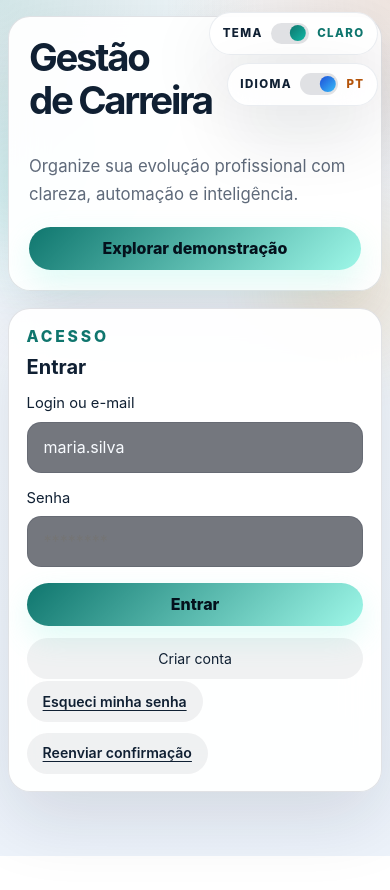
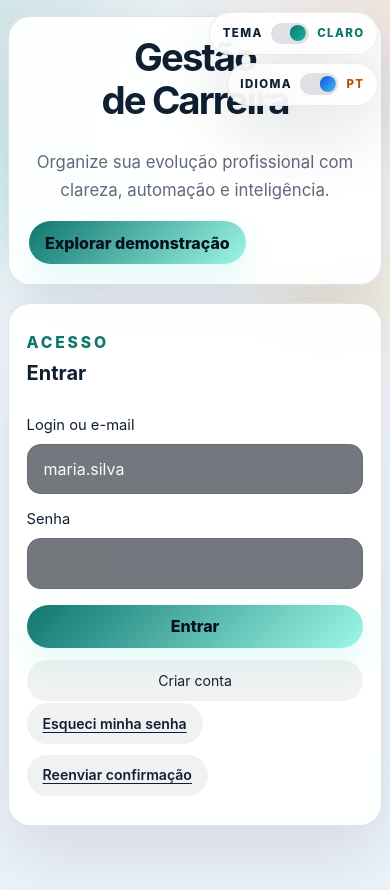
Before and after one commit to nathaliareiss/Gestaodecarreira, a Next.js app in the folder frontend/: page / in a window 390 px wide. Shown: the top 890 px of the page. Before the commit the page ends 856 px from the top, so only its background shows below. Built offline with nearby package versions, Linux system fonts and the light colour scheme; no server answers.

Commit message:
feat: ajustar estilos da seção de autenticação para melhorar responsividade e acessibilidade

```diff
--- a/frontend/app/globals.css
+++ b/frontend/app/globals.css
@@ -262,31 +262,34 @@ html[data-theme="light"] .note-card {
   align-items: stretch;
 }
 
+.hero--auth > * {
+  height: 100%;
+}
+
 .hero-copy--auth {
-  min-height: clamp(30rem, 72svh, 42rem);
-  padding: clamp(2rem, 3vw, 3rem);
+  min-height: clamp(28rem, 62svh, 34rem);
+  padding: 1.75rem 1.9rem;
   justify-content: center;
-  gap: 1.1rem;
+  align-items: center;
+  text-align: center;
+  gap: 1rem;
 }
 
 .auth-hero-stack {
   display: grid;
-  gap: 0.95rem;
+  gap: 0.7rem;
   align-content: center;
-  max-width: 34rem;
-}
-
-.auth-hero-stack--register {
-  max-width: 38rem;
+  justify-items: center;
+  max-width: 29rem;
 }
 
 .hero-title--auth {
   display: grid;
   gap: 0.08em;
-  line-height: 0.94;
-  font-size: clamp(3rem, 6vw, 5.6rem);
-  letter-spacing: -0.06em;
-  max-width: 8ch;
+  line-height: 0.95;
+  font-size: clamp(2.2rem, 4vw, 3.4rem);
+  letter-spacing: -0.05em;
+  max-width: none;
 }
 
 .hero-title--auth span {
@@ -295,20 +298,26 @@ html[data-theme="light"] .note-card {
 
 .hero-text--auth {
   margin-top: 0;
-  max-width: 34ch;
-  font-size: 1.08rem;
+  max-width: 30ch;
+  font-size: 0.98rem;
+  line-height: 1.6;
 }
 
 .hero-links--auth {
-  margin-top: 0.15rem;
+  margin-top: 0.25rem;
   display: flex;
   flex-wrap: wrap;
   gap: 0.75rem;
+  justify-content: center;
 }
 
 .hero-links--auth .primary-button,
 .hero-links--auth .ghost-button {
-  min-width: 11rem;
+  min-width: 0;
+}
+
+.auth-hero-button {
+  width: fit-content;
 }
 
 .hero-copy--centered {
@@ -407,7 +416,7 @@ html[data-theme="light"] .note-card {
 
 .auth-panel {
   width: 100%;
-  min-height: clamp(30rem, 72svh, 42rem);
+  min-height: clamp(28rem, 62svh, 34rem);
   display: grid;
   align-items: center;
 }
@@ -421,6 +430,14 @@ html[data-theme="light"] .note-card {
 .auth-panel .form-card--register {
   width: min(100%, 30rem);
   justify-self: center;
+}
+
+.auth-panel .form-card--auth {
+  min-height: clamp(28rem, 62svh, 34rem);
+  height: 100%;
+  display: flex;
+  flex-direction: column;
+  justify-content: center;
 }
 
 .form-card--register,
```
